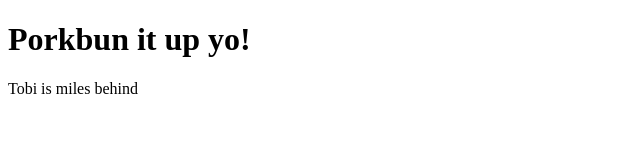
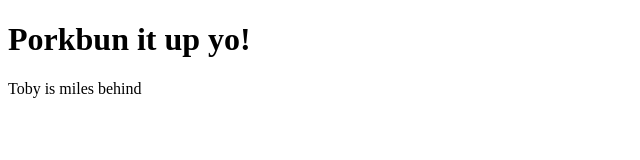
Before and after one commit to samuelhegner/samuelhegner.com, a plain HTML site: page index.html in a window 1280 px wide. Shown: the full height of the page, 0-640 px from the left. Drawn offline with Linux system fonts and the light colour scheme.

Commit message:
Update index.html

```diff
--- a/index.html
+++ b/index.html
@@ -8,7 +8,7 @@
 
 <body>
   <h1>Porkbun it up yo!</h1>
-  <p>Tobi is miles behind</p>
+  <p>Toby is miles behind</p>
 </body>
 
 </html>
```
